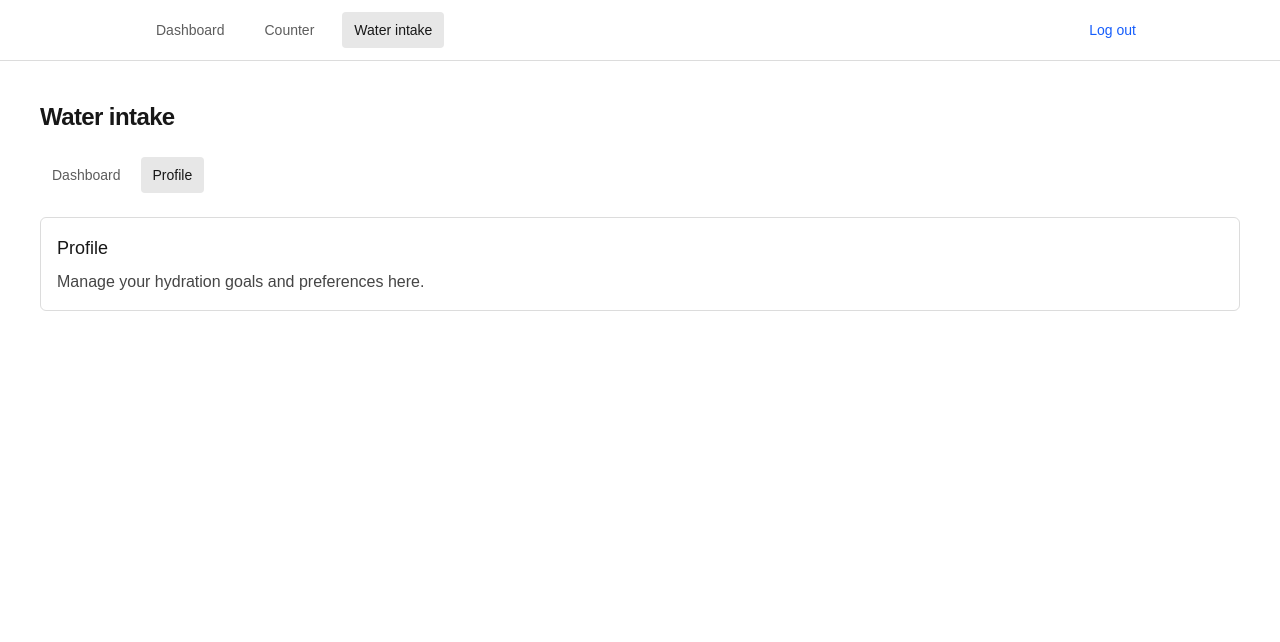
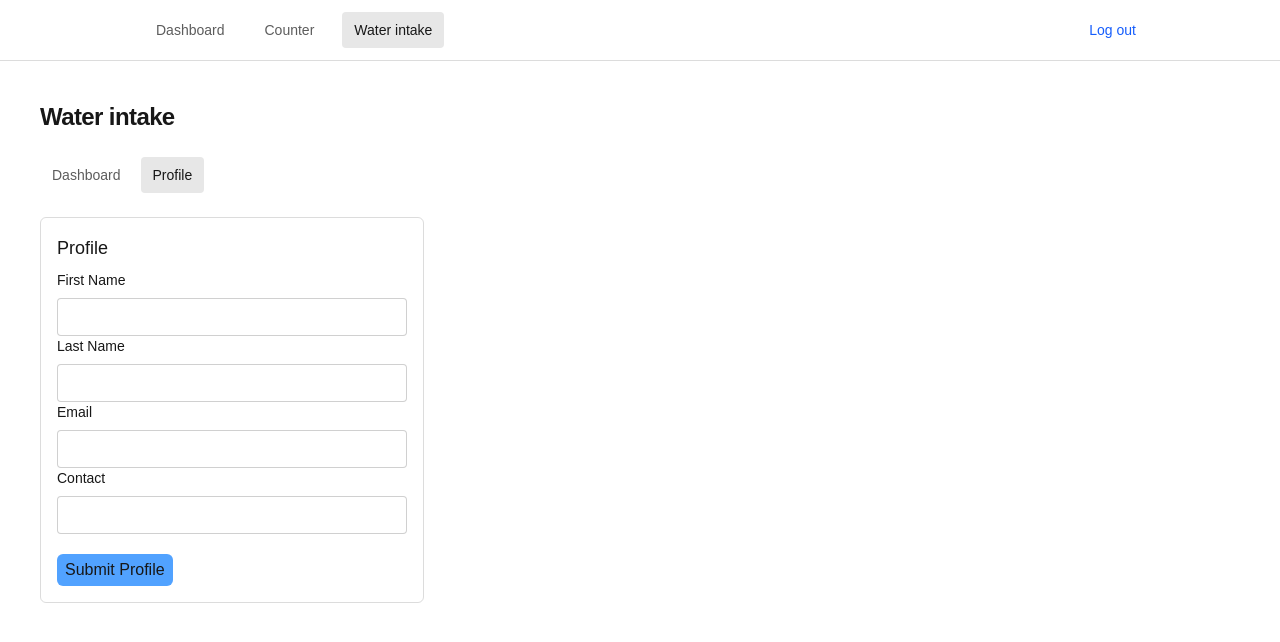
Before and after one commit to Suraj-B-Chettri/reactcounter, a Next.js app: page /water-intake/profile in a window 1280 px wide. Shown: the top 642 px of the page. Built offline with nearby package versions, Linux system fonts and the light colour scheme.

Commit message:
water intake profile implementation.

```diff
--- a/app/(main)/water-intake/profile/page.tsx
+++ b/app/(main)/water-intake/profile/page.tsx
@@ -1,10 +1,70 @@
+"use client";
+import { useActionState } from "react";
+import { profileAction, type profileState } from "@/lib/profile-actions";
+const initialState: profileState = null;
+
 export default function WaterIntakeProfile() {
+  const [state, formAction, pending] = useActionState(profileAction, initialState);
+
   return (
-    <div className="rounded-md border border-[color:var(--foreground)]/15 p-4">
+    <div className="rounded-md border border-[color:var(--foreground)]/15 p-4 w-sm">
       <h2 className="text-lg font-medium">Profile</h2>
-      <p className="mt-2 text-[color:var(--foreground)]/80">
-        Manage your hydration goals and preferences here.
-      </p>
+      <div>
+        <form action={formAction} className="mt-2">
+          <div className="space-y-2">
+            <label htmlFor="firstName" className="block text-sm font-medium ">First Name</label>
+            <input
+              id="firstName"
+              name="firstName"
+              type="text"
+              required
+              className="w-full rounded-sm border border-[color:var(--foreground)]/20 bg-[color:var(--background)] px-3 py-2 text-sm outline-none ring-offset-2 focus:border-blue-600 focus:ring-2 focus:ring-blue-500 disabled:opacity-60"
+              />
+          </div>
+
+          <div className="space-y-2">
+            <label htmlFor="lastName" className="block text-sm font-medium ">Last Name</label>
+            <input
+              id="lastName"
+              name="lastName"
+              type="text"
+              required
+              className="w-full rounded-sm border border-[color:var(--foreground)]/20 bg-[color:var(--background)] px-3 py-2 text-sm outline-none ring-offset-2 focus:border-blue-600 focus:ring-2 focus:ring-blue-500 disabled:opacity-60"
+              />
+          </div>
+
+          <div className="space-y-2">
+            <label htmlFor="email" className="block text-sm font-medium ">Email</label>
+            <input
+              id="email"
+              name="email"
+              type="email"
+              autoComplete="email"
+              required
+              className="w-full rounded-sm border border-[color:var(--foreground)]/20 bg-[color:var(--background)] px-3 py-2 text-sm outline-none ring-offset-2 focus:border-blue-600 focus:ring-2 focus:ring-blue-500 disabled:opacity-60"
+              />
+          </div>
+
+          <div className="space-y-2">
+            <label htmlFor="phone" className="block text-sm font-medium ">Contact</label>
+            <input
+              id="phone"
+              name="phone"
+              type="tel"
+              required
+              className="w-full rounded-sm border border-[color:var(--foreground)]/20 bg-[color:var(--background)] px-3 py-2 text-sm outline-none ring-offset-2 focus:border-blue-600 focus:ring-2 focus:ring-blue-500 disabled:opacity-60"
+              />
+          </div>
+          <button
+            className="mt-5 rounded-md bg-blue-400 px-2 py-1 hover:bg-blue-800 disabled:opacity-60"
+            type="submit"
+            disabled={pending}
+          >
+            {pending ? "Saving..." : "Submit Profile"}
+          </button>
+          {state?.error ? <p className="mt-2 text-sm text-red-600">{state.error}</p> : null}
+        </form>
+      </div>
     </div>
   );
 }
--- /dev/null
+++ b/lib/profile-actions.ts
@@ -0,0 +1,21 @@
+"use server";
+
+import { cookies } from "next/headers";
+
+export type profileState = { error: string } | null;
+
+export async function profileAction(
+  _prevState: profileState,
+  formData: FormData
+): Promise<profileState> {
+  const firstName = String(formData.get("firstName") ?? "").trim();
+  const lastName = String(formData.get("lastName") ?? "").trim();
+  const email = String(formData.get("email") ?? "").trim();
+  const phone = String(formData.get("phone") ?? "").trim();
+
+  if (!firstName || !lastName || !email || !phone) {
+    return { error: "All profile fields are required." };
+  }
+
+  return null;
+}
```
